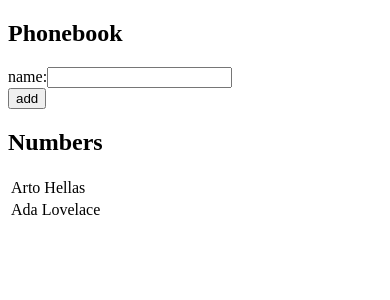
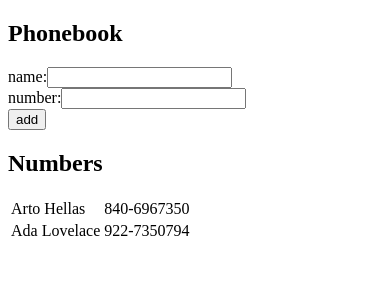
Before and after one commit to steffennilsen/fullstackopen-2022, a React (Create React App) app in the folder part2/phonebook/: page / in a window 390 px wide. Shown: the top 300 px of the page. Built offline with nearby package versions, Linux system fonts and the light colour scheme.

Commit message:
phonebook step 3

```diff
--- a/part2/phonebook/src/App.js
+++ b/part2/phonebook/src/App.js
@@ -1,27 +1,43 @@
 import { useState } from "react";
 
-const PhonebookForm = ({ name, persons }) => {
+const PhonebookForm = ({ name, persons, number }) => {
   const addEntry = (event) => {
     event.preventDefault();
 
-    /** purposedly not doing .toLowerCase or similiar since its not specified */
+    /**
+     * purposedly not doing .toLowerCase or similiar since its not specified
+     * nor filtering on existing numbers, since its not specified
+     */
     if (persons.get.map((person) => person.name).includes(name.get)) {
       window.alert(`${name.get} is already added to phonebook`);
       return false;
     }
 
-    persons.set([...persons.get, { name: name.get }]);
+    /**
+     * numbers set as strings due to format issues like dashes, and its not specified
+     */
+    persons.set([...persons.get, { name: name.get, number: number.get }]);
     name.set("");
+    number.set("");
   };
 
   return (
     <form onSubmit={addEntry}>
       <div>
-        name:
-        <input
-          value={name.get}
-          onChange={(event) => name.set(event.target.value)}
-        />
+        <div>
+          name:
+          <input
+            value={name.get}
+            onChange={(event) => name.set(event.target.value)}
+          />
+        </div>
+        <div>
+          number:
+          <input
+            value={number.get}
+            onChange={(event) => number.set(event.target.value)}
+          />
+        </div>
       </div>
       <div>
         <button type="submit">add</button>
@@ -30,36 +46,50 @@ const PhonebookForm = ({ name, persons }) => {
   );
 };
 
-const Numbers = ({ persons }) => (
+const NumberList = ({ persons }) => (
   <table>
     <tbody>
       {persons.map((person) => (
         <tr key={person.name}>
           <td>{person.name}</td>
+          <td>{person.number}</td>
         </tr>
       ))}
     </tbody>
   </table>
 );
 
+function randomPhonenumber() {
+  const nr = `${Math.ceil(Math.random() * 10_000_000_000) - 1}`;
+  return `${nr.substring(0, 3)}-${nr.substring(3, nr.length)}`;
+}
+
 const App = () => {
   const [persons, setPersons] = useState([
-    { name: "Arto Hellas" },
-    { name: "Ada Lovelace" },
+    {
+      name: "Arto Hellas",
+      number: randomPhonenumber(),
+    },
+    {
+      name: "Ada Lovelace",
+      number: randomPhonenumber(),
+    },
   ]);
   const [newName, setNewName] = useState("");
+  const [newNumber, setNewNumber] = useState("");
 
   return (
     <div>
       <h2>Phonebook</h2>
       {/* Really should wait with this until event propogation gets introduced? */}
       <PhonebookForm
+        persons={{ get: persons, set: setPersons }}
         name={{ get: newName, set: setNewName }}
-        persons={{ get: persons, set: setPersons }}
+        number={{ get: newNumber, set: setNewNumber }}
       />
       <div>
         <h2>Numbers</h2>
-        <Numbers persons={persons} />
+        <NumberList persons={persons} />
       </div>
     </div>
   );
```
